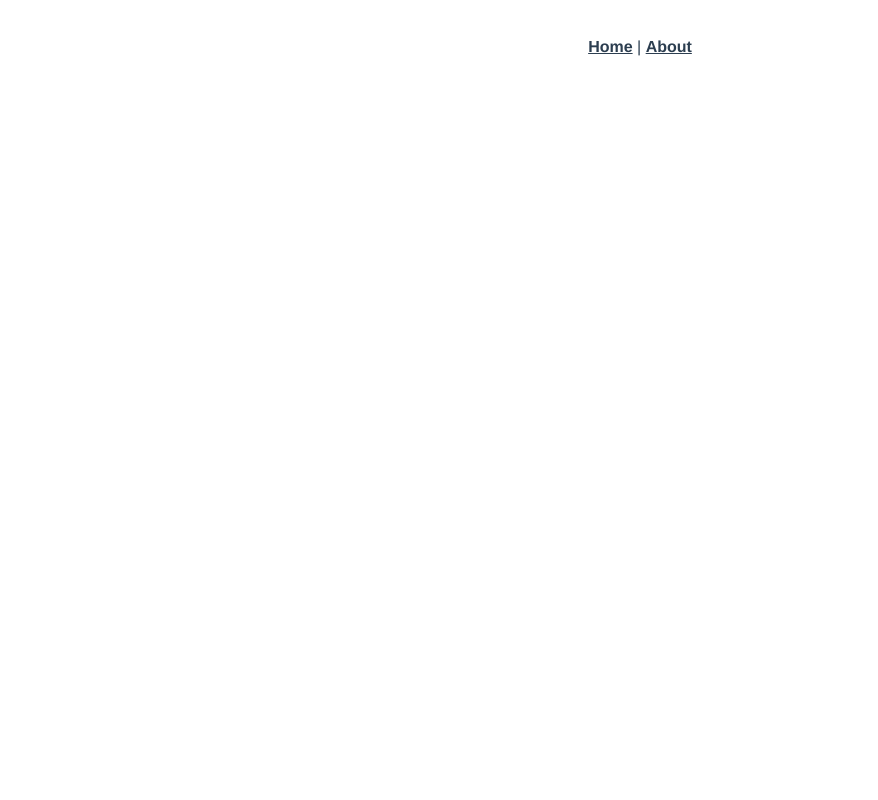
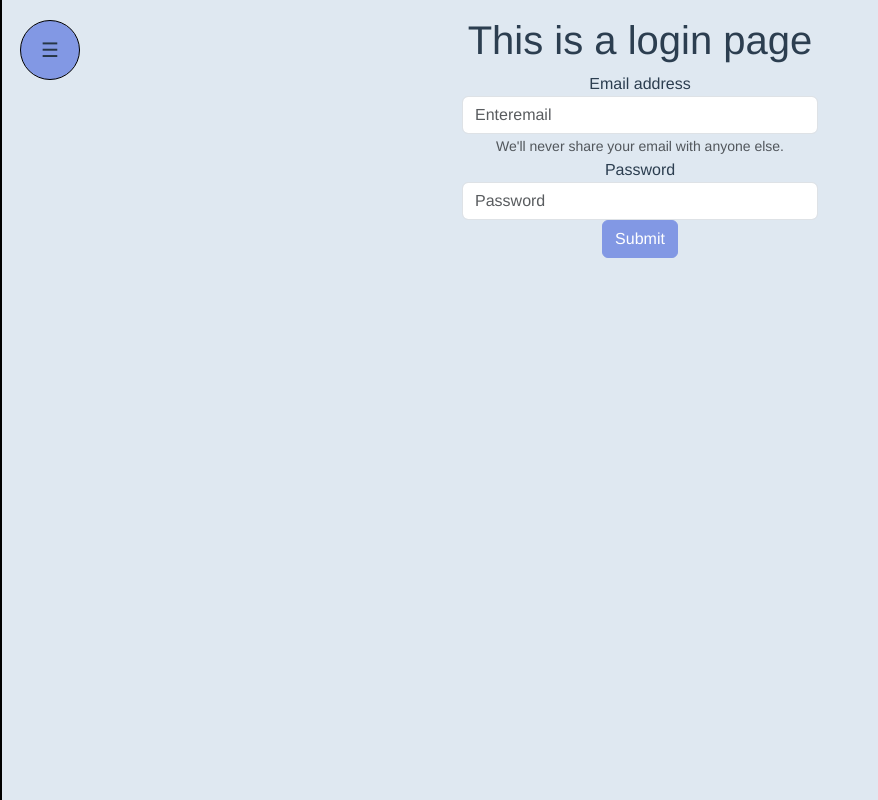
Before and after one commit to DinoSturlan/Review_Frontend, a Vue app in the folder review_central/: page /login in a window 1280 px wide. Before the commit this address had no page. Shown: the whole page, without its empty margins (0-878 px from the left). Built offline with nearby package versions, Linux system fonts and the light colour scheme.

Commit message:
dodane stranice i dizajn i sidebar

```diff
--- a/review_central/public/index.html
+++ b/review_central/public/index.html
@@ -6,12 +6,18 @@
     <meta name="viewport" content="width=device-width,initial-scale=1.0">
     <link rel="icon" href="<%= BASE_URL %>favicon.ico">
     <title><%= htmlWebpackPlugin.options.title %></title>
+    <link href="https://cdn.jsdelivr.net/npm/bootstrap@5.3.3/dist/css/bootstrap.min.css" rel="stylesheet" integrity="sha384-QWTKZyjpPEjISv5WaRU9OFeRpok6YctnYmDr5pNlyT2bRjXh0JMhjY6hW+ALEwIH" crossorigin="anonymous">
+
   </head>
+
+
   <body>
     <noscript>
       <strong>We're sorry but <%= htmlWebpackPlugin.options.title %> doesn't work properly without JavaScript enabled. Please enable it to continue.</strong>
     </noscript>
     <div id="app"></div>
     <!-- built files will be auto injected -->
+
+
   </body>
 </html>
--- a/review_central/src/App.vue
+++ b/review_central/src/App.vue
@@ -1,18 +1,64 @@
 <template>
-  <nav>
-    <router-link to="/">Home</router-link> |
-    <router-link to="/about">About</router-link>
-  </nav>
-  <router-view/>
+  <div id="app">
+
+    <button
+      @click="toggleNav"
+      class="sidebar-btn"
+      :class="{ 'shifted': isNavOpen }">
+      {{ isNavOpen ? '<' : '☰' }}
+    </button>
+
+    <div :class="['sidenav', { 'active': isNavOpen }]">
+
+
+      <router-link to="/">Home</router-link>
+      <router-link to="/login">Login</router-link>
+      <router-link to="/signup">Sign Up</router-link>
+      <router-link to="/createreview">Create Review</router-link>
+      <router-link to="/createrequest">Create Request</router-link>
+      <router-link to="/profile">Profile</router-link>
+      <router-link to="/about">About</router-link>
+
+
+    </div>
+
+    <div :class="['main-content', { 'shifted': isNavOpen }]">
+      <router-view />
+    </div>
+
+  </div>
 </template>
 
+
+<script>
+export default {
+  data() {
+    return {
+      isNavOpen: false,
+    };
+  },
+  methods: {
+    toggleNav() {
+      this.isNavOpen = !this.isNavOpen;
+    },
+  },
+};
+</script>
+
+
 <style lang="scss">
+
+body {
+  background-color: #dfe8f1;
+}
+
 #app {
   font-family: Avenir, Helvetica, Arial, sans-serif;
   -webkit-font-smoothing: antialiased;
   -moz-osx-font-smoothing: grayscale;
   text-align: center;
   color: #2c3e50;
+
 }
 
 nav {
@@ -27,4 +73,87 @@ nav {
     }
   }
 }
+
+
+.sidenav {
+  height: 100%;
+  width: 0;
+  position: fixed;
+  z-index: 1;
+  top: 0;
+  left: 0;
+  background-color: #8298e4;
+  overflow-x: hidden;
+  transition: 0.5s;
+  padding-top: 70px;
+  white-space: nowrap;
+  border-right: 2px solid black;
+
+}
+
+
+.sidenav a {
+  padding: 8px 8px 8px 32px;
+  text-decoration: none;
+  font-size: 25px;
+  color: #263646;
+  display: block;
+  transition: color 0.3s;
+  text-decoration: underline;
+
+  text-align: center;
+  width: 100%;
+
+}
+
+
+.sidenav a:hover {
+  color: #ffffff;
+}
+
+
+.sidebar-btn {
+  font-size: 20px;
+  cursor: pointer;
+  background-color: #8298e4;
+  color: #263646;
+  border: none;
+  padding: 10px;
+  position: fixed;
+  top: 20px;
+  left: 20px;
+  z-index: 1;
+  width: 60px;
+  height: 60px;
+  border-radius: 50%;
+  transition: left 0.5s ease;
+  display: flex;
+  justify-content: center;
+  align-items: center;
+  text-align: center;
+  border: 1px solid black;
+}
+
+
+.sidebar-btn.shifted {
+  left: 270px;
+}
+
+
+.main-content {
+  margin-left: 0;
+  padding: 16px;
+  transition: margin-left 0.5s;
+}
+
+
+.sidenav.active {
+  width: 260px;
+}
+
+
+.main-content.shifted {
+  margin-left: 200px;
+}
+
 </style>
--- a/review_central/src/router/index.js
+++ b/review_central/src/router/index.js
@@ -8,12 +8,57 @@ const routes = [
     component: HomeView
   },
   {
+    path: '/login',
+    name: 'login',
+    // route level code-splitting
+    // this generates a separate chunk (about.[hash].js) for this route
+    // which is lazy-loaded when the route is visited.
+    component: () => import(/* webpackChunkName: "about" */ '../views/Login.vue')
+  },
+
+  {
+    path: '/signup',
+    name: 'signup',
+    // route level code-splitting
+    // this generates a separate chunk (about.[hash].js) for this route
+    // which is lazy-loaded when the route is visited.
+    component: () => import(/* webpackChunkName: "about" */ '../views/Signup.vue')
+  },
+
+  {
+    path: '/profile',
+    name: 'profile',
+    // route level code-splitting
+    // this generates a separate chunk (about.[hash].js) for this route
+    // which is lazy-loaded when the route is visited.
+    component: () => import(/* webpackChunkName: "about" */ '../views/Profile.vue')
+  },
+
+  {
     path: '/about',
     name: 'about',
     // route level code-splitting
     // this generates a separate chunk (about.[hash].js) for this route
     // which is lazy-loaded when the route is visited.
-    component: () => import(/* webpackChunkName: "about" */ '../views/AboutView.vue')
+    component: () => import(/* webpackChunkName: "about" */ '../views/About.vue')
+  },
+
+  {
+    path: '/createreview',
+    name: 'createreview',
+    // route level code-splitting
+    // this generates a separate chunk (about.[hash].js) for this route
+    // which is lazy-loaded when the route is visited.
+    component: () => import(/* webpackChunkName: "about" */ '../views/Create_review.vue')
+  },
+
+  {
+    path: '/createrequest',
+    name: 'createrequest',
+    // route level code-splitting
+    // this generates a separate chunk (about.[hash].js) for this route
+    // which is lazy-loaded when the route is visited.
+    component: () => import(/* webpackChunkName: "about" */ '../views/Create_request.vue')
   }
 ]
 
--- /dev/null
+++ b/review_central/src/views/About.vue
@@ -0,0 +1,29 @@
+<template>
+ <div class="about">
+ <h1>About</h1>
+ <div class="container">
+ <div class="row">
+ <div class="col-sm"></div>
+ <div class="col-sm">
+ <form>
+ <div class="form-group">
+ <label for="exampleInputEmail1">Email address</label>
+ <input type="email" class="form-control"
+id="exampleInputEmail1" aria-describedby="emailHelp" placeholder="Enter
+email" />
+ <small id="emailHelp" class="form-text text-muted" >We'll
+never share your email with anyone else.</small>
+ </div>
+ <div class="form-group">
+ <label for="exampleInputPassword1">Password</label>
+ <input type="password" class="form-control"
+id="exampleInputPassword1" placeholder="Password" />
+ </div>
+ <button type="submit" class="btn btn-primary">Submit</button>
+ </form>
+ </div>
+ <div class="col-sm"></div>
+ </div>
+ </div>
+ </div>
+</template>
--- a/review_central/src/views/AboutView.vue
+++ /dev/null
@@ -1,5 +0,0 @@
-<template>
-  <div class="about">
-    <h1>This is an about page</h1>
-  </div>
-</template>
--- /dev/null
+++ b/review_central/src/views/Create_request.vue
@@ -0,0 +1,29 @@
+<template>
+ <div class="about">
+ <h1>Create request</h1>
+ <div class="container">
+ <div class="row">
+ <div class="col-sm"></div>
+ <div class="col-sm">
+ <form>
+ <div class="form-group">
+ <label for="exampleInputEmail1">Email address</label>
+ <input type="email" class="form-control"
+id="exampleInputEmail1" aria-describedby="emailHelp" placeholder="Enter
+email" />
+ <small id="emailHelp" class="form-text text-muted" >We'll
+never share your email with anyone else.</small>
+ </div>
+ <div class="form-group">
+ <label for="exampleInputPassword1">Password</label>
+ <input type="password" class="form-control"
+id="exampleInputPassword1" placeholder="Password" />
+ </div>
+ <button type="submit" class="btn btn-primary">Submit</button>
+ </form>
+ </div>
+ <div class="col-sm"></div>
+ </div>
+ </div>
+ </div>
+</template>
--- /dev/null
+++ b/review_central/src/views/Create_review.vue
@@ -0,0 +1,29 @@
+<template>
+ <div class="about">
+ <h1>Create review</h1>
+ <div class="container">
+ <div class="row">
+ <div class="col-sm"></div>
+ <div class="col-sm">
+ <form>
+ <div class="form-group">
+ <label for="exampleInputEmail1">Email address</label>
+ <input type="email" class="form-control"
+id="exampleInputEmail1" aria-describedby="emailHelp" placeholder="Enter
+email" />
+ <small id="emailHelp" class="form-text text-muted" >We'll
+never share your email with anyone else.</small>
+ </div>
+ <div class="form-group">
+ <label for="exampleInputPassword1">Password</label>
+ <input type="password" class="form-control"
+id="exampleInputPassword1" placeholder="Password" />
+ </div>
+ <button type="submit" class="btn btn-primary">Submit</button>
+ </form>
+ </div>
+ <div class="col-sm"></div>
+ </div>
+ </div>
+ </div>
+</template>
--- /dev/null
+++ b/review_central/src/views/Login.vue
@@ -0,0 +1,29 @@
+<template>
+ <div class="about">
+ <h1>This is a login page</h1>
+ <div class="container">
+ <div class="row">
+ <div class="col-sm"></div>
+ <div class="col-sm">
+ <form>
+ <div class="form-group">
+ <label for="exampleInputEmail1">Email address</label>
+ <input type="email" class="form-control"
+id="exampleInputEmail1" aria-describedby="emailHelp" placeholder="Enter
+email" />
+ <small id="emailHelp" class="form-text text-muted" >We'll
+never share your email with anyone else.</small>
+ </div>
+ <div class="form-group">
+ <label for="exampleInputPassword1">Password</label>
+ <input type="password" class="form-control"
+id="exampleInputPassword1" placeholder="Password" />
+ </div>
+ <button type="submit" class="btn btn-primary" style="background-color: #8298e4; border-color: #8298e4;">Submit</button>
+ </form>
+ </div>
+ <div class="col-sm"></div>
+ </div>
+ </div>
+ </div>
+</template>
--- /dev/null
+++ b/review_central/src/views/Profile.vue
@@ -0,0 +1,29 @@
+<template>
+ <div class="about">
+ <h1>Profile</h1>
+ <div class="container">
+ <div class="row">
+ <div class="col-sm"></div>
+ <div class="col-sm">
+ <form>
+ <div class="form-group">
+ <label for="exampleInputEmail1">Email address</label>
+ <input type="email" class="form-control"
+id="exampleInputEmail1" aria-describedby="emailHelp" placeholder="Enter
+email" />
+ <small id="emailHelp" class="form-text text-muted" >We'll
+never share your email with anyone else.</small>
+ </div>
+ <div class="form-group">
+ <label for="exampleInputPassword1">Password</label>
+ <input type="password" class="form-control"
+id="exampleInputPassword1" placeholder="Password" />
+ </div>
+ <button type="submit" class="btn btn-primary">Submit</button>
+ </form>
+ </div>
+ <div class="col-sm"></div>
+ </div>
+ </div>
+ </div>
+</template>
--- /dev/null
+++ b/review_central/src/views/Signup.vue
@@ -0,0 +1,29 @@
+<template>
+ <div class="about">
+ <h1>Sign up</h1>
+ <div class="container">
+ <div class="row">
+ <div class="col-sm"></div>
+ <div class="col-sm">
+ <form>
+ <div class="form-group">
+ <label for="exampleInputEmail1">Email address</label>
+ <input type="email" class="form-control"
+id="exampleInputEmail1" aria-describedby="emailHelp" placeholder="Enter
+email" />
+ <small id="emailHelp" class="form-text text-muted" >We'll
+never share your email with anyone else.</small>
+ </div>
+ <div class="form-group">
+ <label for="exampleInputPassword1">Password</label>
+ <input type="password" class="form-control"
+id="exampleInputPassword1" placeholder="Password" />
+ </div>
+ <button type="submit" class="btn btn-primary" style="background-color: #8298e4; border-color: #8298e4;">Submit</button>
+ </form>
+ </div>
+ <div class="col-sm"></div>
+ </div>
+ </div>
+ </div>
+</template>
```
